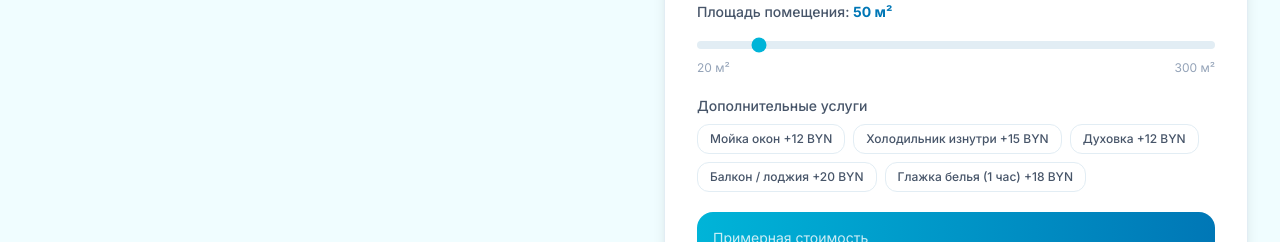
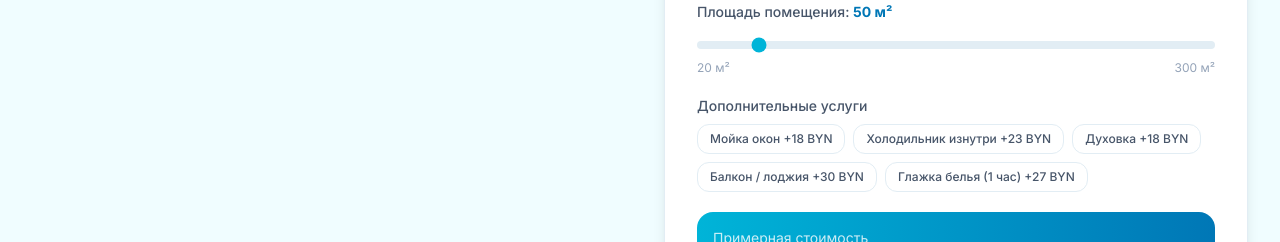
Before and after one commit to Peshgan/PrimeClean, a Next.js app: page /tseny in a window 1280 px wide. Shown: the part 4000-4242 px from the top of the page. Built offline with nearby package versions, Linux system fonts and the light colour scheme.

Commit message:
update price

```diff
--- a/components/forms/Calculator.tsx
+++ b/components/forms/Calculator.tsx
@@ -16,28 +16,28 @@ const serviceTypes: { value: ServiceType; label: string; basePrice: number; unit
 ];
 
 const cleaningExtras: { value: string; label: string; price: number }[] = [
-  { value: "windows", label: "Мойка окон", price: 12 },
-  { value: "fridge", label: "Холодильник изнутри", price: 15 },
-  { value: "oven", label: "Духовка", price: 12 },
-  { value: "balcony", label: "Балкон / лоджия", price: 20 },
-  { value: "ironing", label: "Глажка белья (1 час)", price: 18 },
+  { value: "windows", label: "Мойка окон", price: 18 },
+  { value: "fridge", label: "Холодильник изнутри", price: 23 },
+  { value: "oven", label: "Духовка", price: 18 },
+  { value: "balcony", label: "Балкон / лоджия", price: 30 },
+  { value: "ironing", label: "Глажка белья (1 час)", price: 27 },
 ];
 
 const dryCleaningExtras: { value: string; label: string; price: number }[] = [
-  { value: "sofa2", label: "Диван двухместный", price: 60 },
-  { value: "sofa3", label: "Трехместный", price: 75 },
-  { value: "sofa4", label: "Четырехместный (угловой)", price: 85 },
-  { value: "sofa5", label: "5-6 местный угловой", price: 100 },
-  { value: "mat1_1", label: "Матрас 1-сп (1 сторона)", price: 35 },
-  { value: "mat1_2", label: "Матрас 1-сп (2 стороны)", price: 60 },
-  { value: "mat2_1", label: "Матрас 2-сп (1 сторона)", price: 50 },
-  { value: "mat2_2", label: "Матрас 2-сп (2 стороны)", price: 100 },
-  { value: "chair", label: "Кресло", price: 35 },
-  { value: "stool", label: "Стул, табурет", price: 12 },
-  { value: "comp_chair", label: "Стул компьютерный", price: 15 },
-  { value: "headboard", label: "Изголовье кровати", price: 50 },
-  { value: "pouf", label: "Пуф", price: 15 },
-  { value: "kitchen", label: "Кухонный уголок", price: 50 },
+  { value: "sofa2", label: "Диван двухместный", price: 90 },
+  { value: "sofa3", label: "Трехместный", price: 113 },
+  { value: "sofa4", label: "Четырехместный (угловой)", price: 128 },
+  { value: "sofa5", label: "5-6 местный угловой", price: 150 },
+  { value: "mat1_1", label: "Матрас 1-сп (1 сторона)", price: 53 },
+  { value: "mat1_2", label: "Матрас 1-сп (2 стороны)", price: 90 },
+  { value: "mat2_1", label: "Матрас 2-сп (1 сторона)", price: 75 },
+  { value: "mat2_2", label: "Матрас 2-сп (2 стороны)", price: 150 },
+  { value: "chair", label: "Кресло", price: 53 },
+  { value: "stool", label: "Стул, табурет", price: 18 },
+  { value: "comp_chair", label: "Стул компьютерный", price: 23 },
+  { value: "headboard", label: "Изголовье кровати", price: 75 },
+  { value: "pouf", label: "Пуф", price: 23 },
+  { value: "kitchen", label: "Кухонный уголок", price: 75 },
 ];
 
 function calcPrice(service: ServiceType, area: number, selectedExtras: string[]): number {
```
